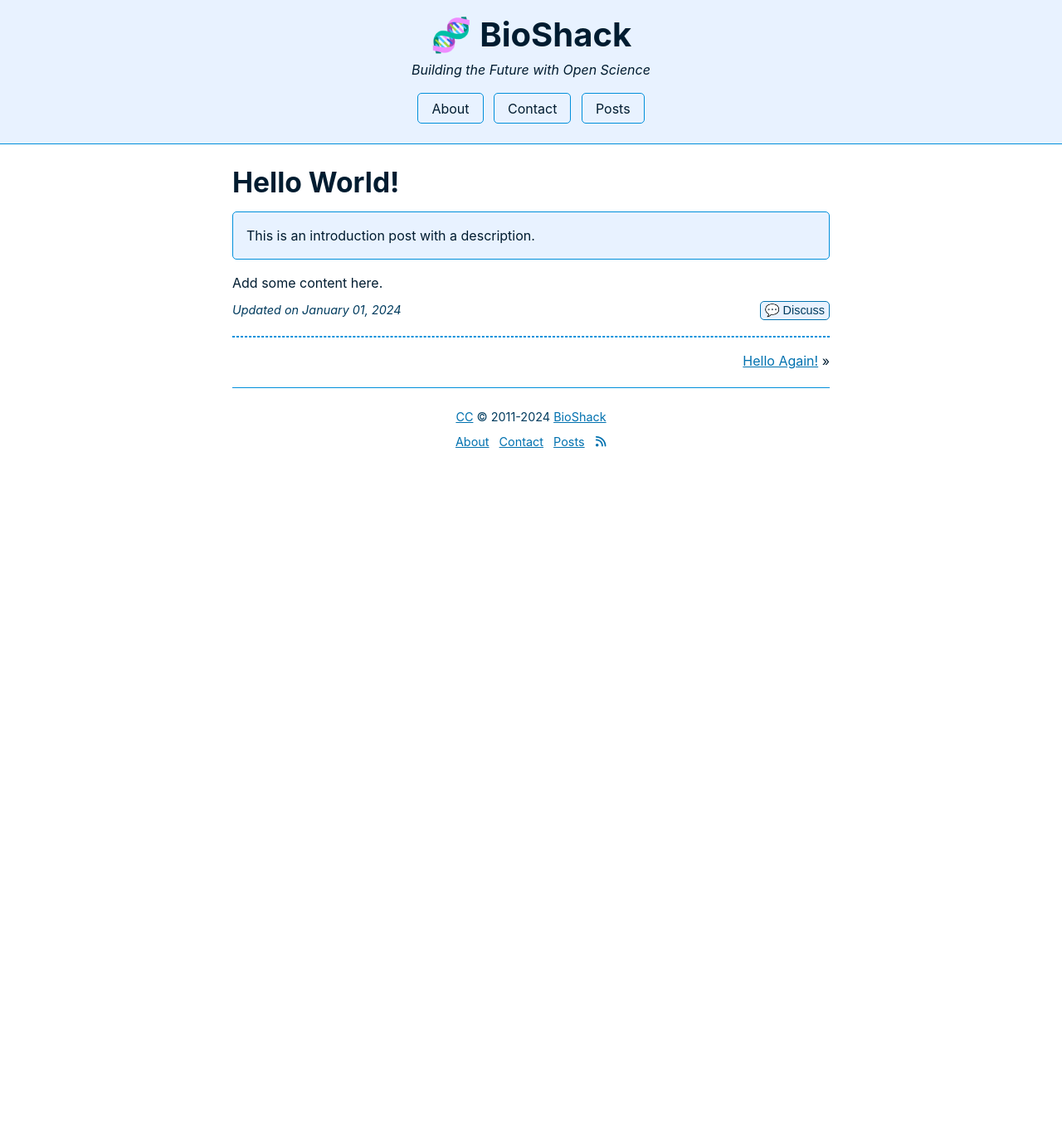
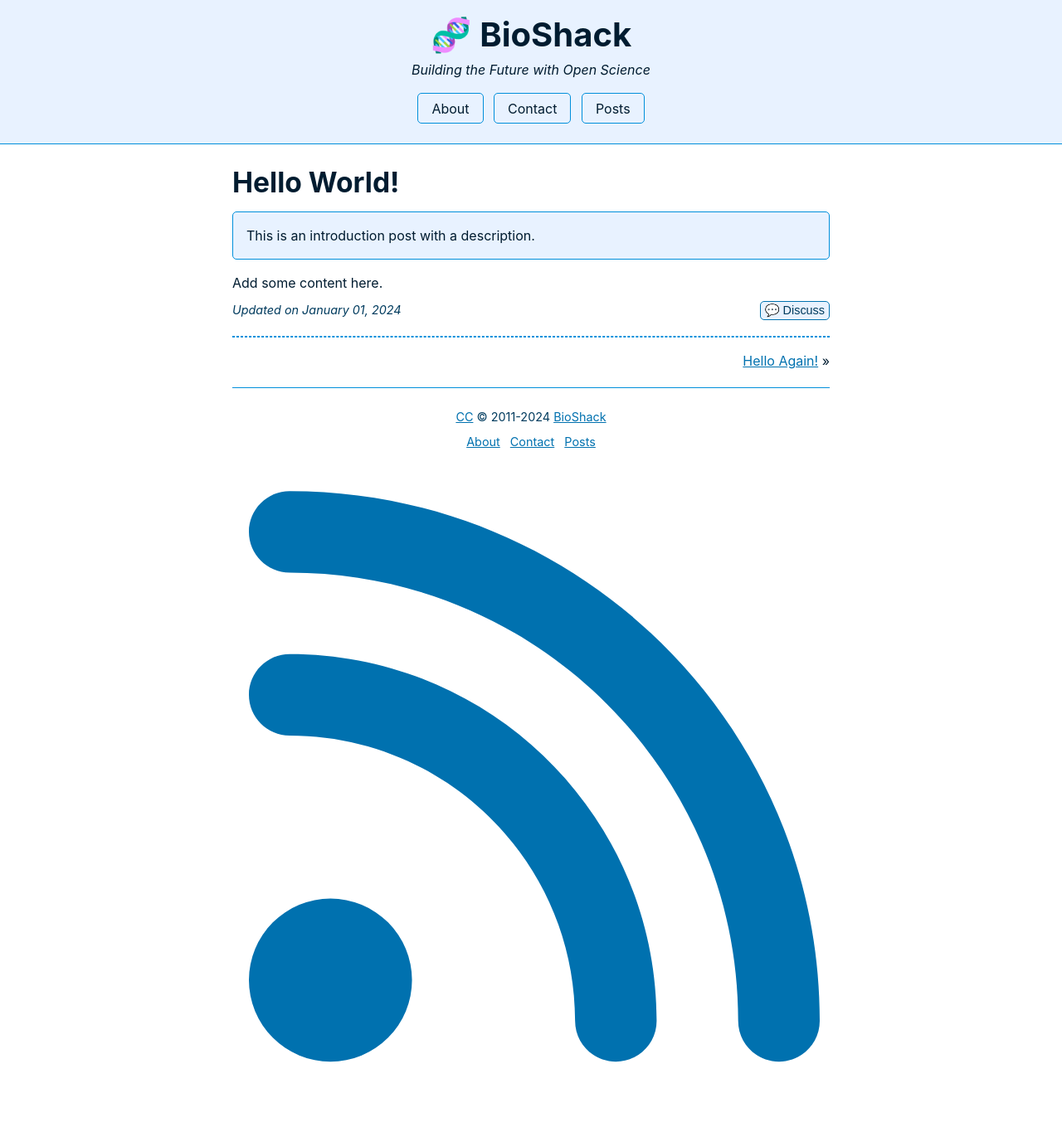
Before and after one commit to megdna/bio, a Jekyll site: the page built from _posts/2024-01-01-hello-world.md, in a window 1280 px wide. Shown: the whole page at 83% size. Built offline with Jekyll 4.4.1, drawn with Linux system fonts in a browser that asks for light colours; before the commit the page ends 900 px from its top, so only the background shows below that.

Commit message:
Update theme

```diff
--- a/style.css
+++ b/style.css
@@ -365,9 +365,6 @@ a.anchor:focus,
 
 .icon {
   fill: currentColor;
-  height: 1em;
-  width: 1em;
-  vertical-align: -0.125em;
 }
 
 .next {
```
Also changed, not shown: pages/home.md (+1 -1 lines).
